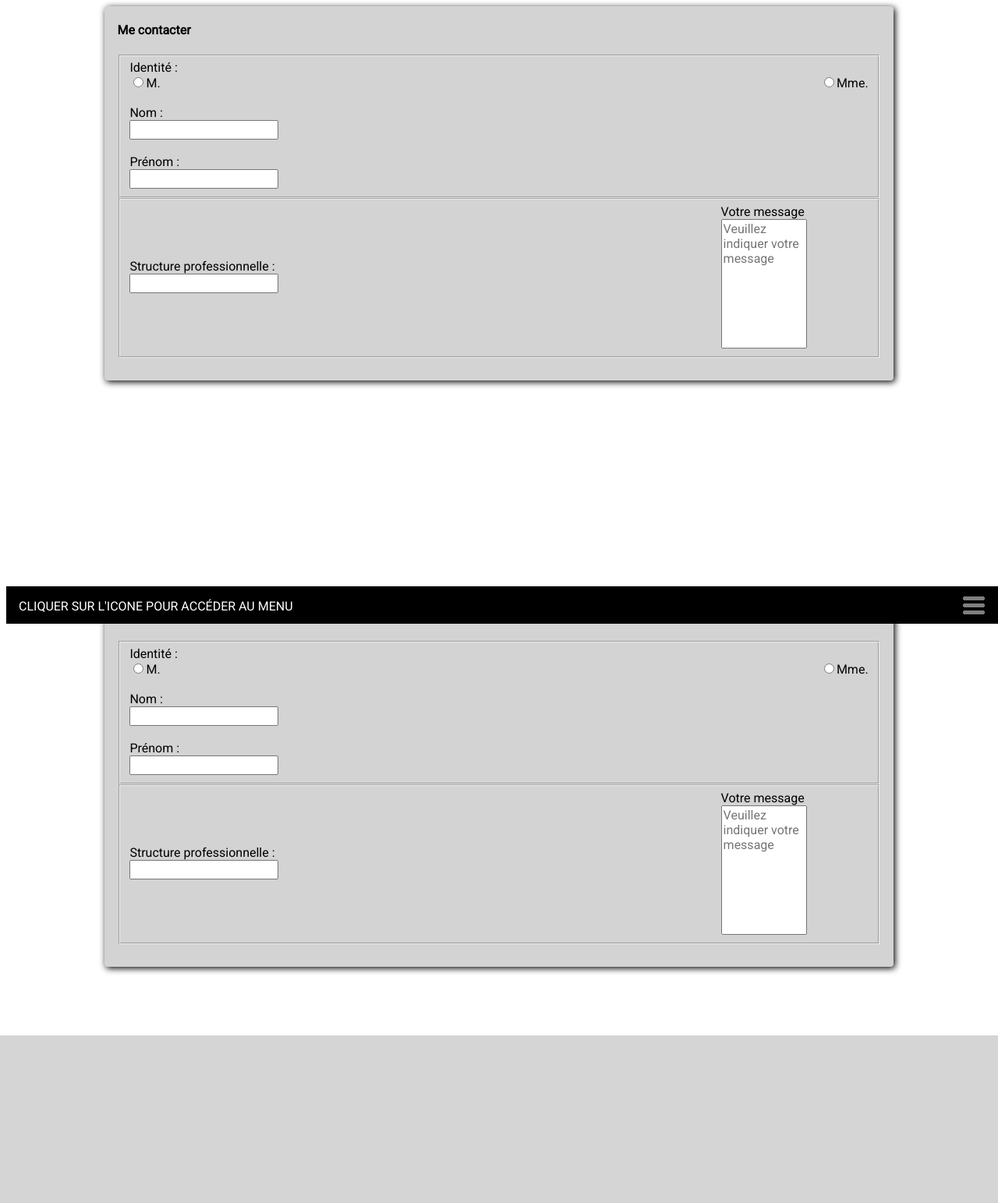
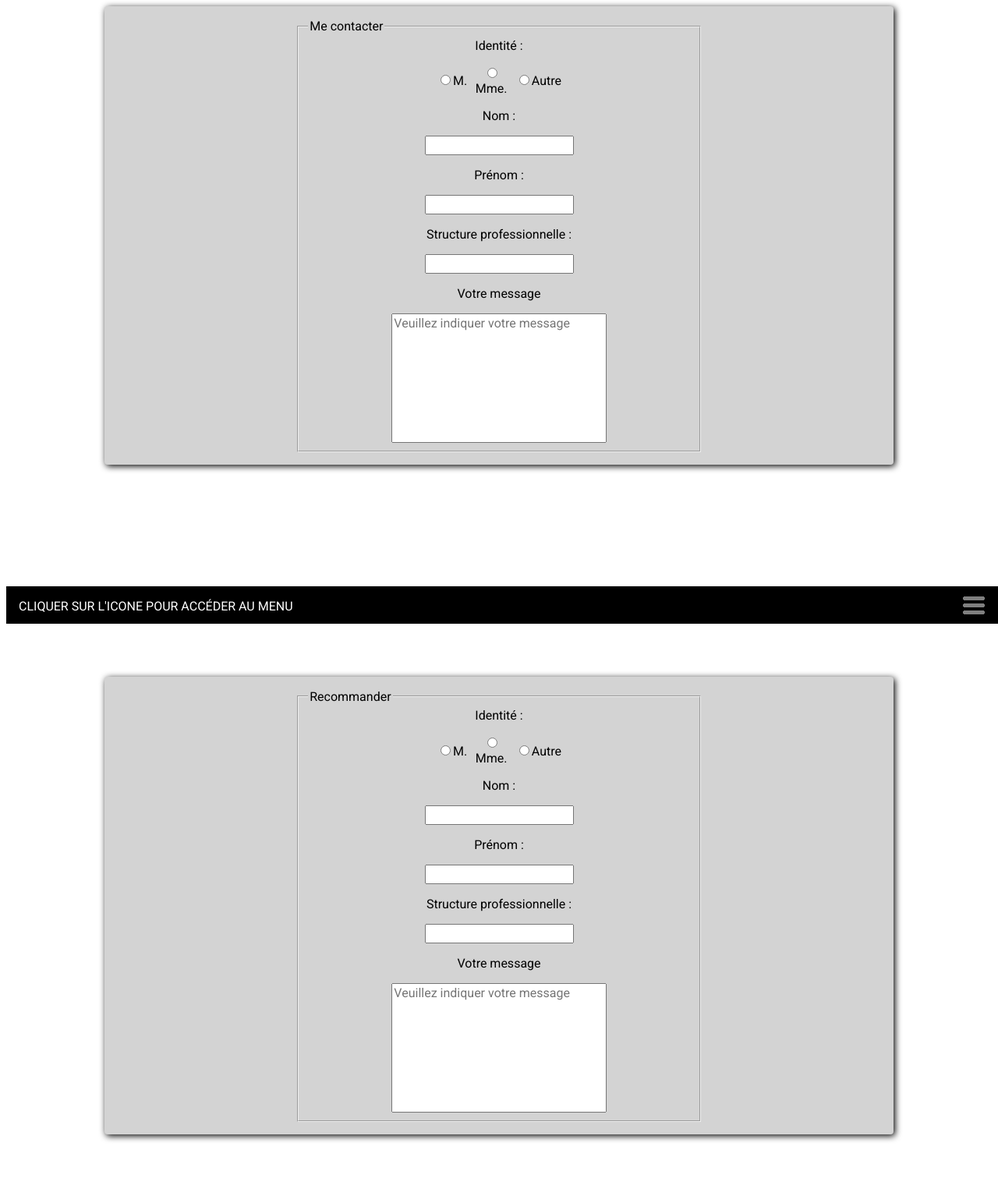
Before and after one commit to tdeniaud/portfolio_Theo_DENIAUD, a PHP site: page /contact.html in a window 1280 px wide. Shown: the whole page at 78% size. Before the commit the page ends 1328 px from the top, so only its background shows below. Run offline with PHP 8.4, Linux system fonts and the light colour scheme.

Commit message:
modification formulaire mise en page

```diff
--- a/contact.html
+++ b/contact.html
@@ -21,95 +21,119 @@
 <body>
 
     <div id="main-page">
+
         <div class="box">
 
+
             <form method="post" action="enregistrement-BDD.php">
+
                 <section class="margin">
 
-                            <h4>Me contacter</h4>
+                    <div class="center">
+
                         <fieldset>
+
+                            <legend> Me contacter</legend>
+
                             <div class="flex-column">
+
                                 <label>Identité :</label>
-                                        <div class="flex-row">
+
+                                <div class="flex-row" id="size-10em">
+
                                     <label><input name="sexe" type="radio" value="H">M.</label>
+
                                     <label><input name="sexe" type="radio" value="F">Mme.</label>
-                                        </div>
 
-                                        <br>
-
-                                        <label>Nom :</label>
-                                        <label><input name="nom" type="text" maxlength="25" title="votre nom"></label>
-                                        <br>
-
-                                        <label>Prénom :</label>
-                                        <label><input name="nom" type="text" maxlength="25"></label>
-                                </div>
-
-                            </fieldset>
-                            <fieldset>
-                                <div class="flex-row">
-                                    <div class="flex-column">
-                                            <span>Structure professionnelle :</span>
-                                            <label><input name="Entreprise" type="text"></label>
-                                    </div>
-                                    <div class="flex-column">
-                                            <label>Votre message</label>
-                                            <textarea name="msg" class="champs" placeholder="Veuillez indiquer votre message"></textarea>
-                                    </div>
+                                    <label><input name="sexe" type="radio" value="A">Autre</label>
 
 
                                 </div>
 
+                                <label>Nom :</label>
+
+                                <label><input name="nom" type="text" maxlength="25" title="votre nom"></label>
+
+                                <label>Prénom :</label>
+
+                                <label><input name="nom" type="text" maxlength="25"></label>
+
+                                <label>Structure professionnelle :</label>
+
+                                <label><input name="Entreprise" type="text"></label>
+
+
+                                <label>Votre message</label>
+
+                                <textarea name="msg" class="champs" placeholder="Veuillez indiquer votre message"></textarea>
+
+                            </div>
+
                         </fieldset>
+
+                    </div>
+
                 </section>
+
             </form>
 
+        </div>
 
-            </div>
         <div id="space"></div>
+
         <div class="box">
 
             <form method="post" action="enregistrement-BDD.php">
+
                 <section class="margin">
 
-                                 <h4>Recommander</h4>
+                    <div class="center">
+
                         <fieldset>
+
+                            <legend> Recommander</legend>
+
                                 <div class="flex-column">
+
                                     <label>Identité :</label>
-                                             <div class="flex-row">
+
+                                    <div class="flex-row" id="size-10em">
+
                                         <label><input name="sexe" type="radio" value="H">M.</label>
+
                                         <label><input name="sexe" type="radio" value="F">Mme.</label>
-                                             </div>
 
-                                             <br>
-
-                                             <label>Nom :</label>
-                                             <label><input name="nom" type="text" maxlength="25" title="votre nom"></label>
-                                             <br>
-
-                                             <label>Prénom :</label>
-                                             <label><input name="nom" type="text" maxlength="25"></label>
-                                     </div>
-
-                                 </fieldset>
-                                 <fieldset>
-                                     <div class="flex-row">
-                                         <div class="flex-column">
-                                                 <span>Structure professionnelle :</span>
-                                                 <label><input name="Entreprise" type="text"></label>
-                                         </div>
-                                         <div class="flex-column">
-                                                 <label>Votre message</label>
-                                                 <textarea name="msg" class="champs" placeholder="Veuillez indiquer votre message"></textarea>
-                                         </div>
+                                        <label><input name="sexe" type="radio" value="A">Autre</label>
 
 
                                     </div>
 
+                                    <label>Nom :</label>
+
+                                    <label><input name="nom" type="text" maxlength="25" title="votre nom"></label>
+
+                                    <label>Prénom :</label>
+
+                                    <label><input name="nom" type="text" maxlength="25"></label>
+
+                                    <label>Structure professionnelle :</label>
+
+                                    <label><input name="Entreprise" type="text"></label>
+
+
+                                    <label>Votre message</label>
+
+                                    <textarea name="msg" class="champs" placeholder="Veuillez indiquer votre message"></textarea>
+
+                                </div>
+
                         </fieldset>
+
+                    </div>
+
                 </section>
+
             </form>
-
 
         </div>
 
@@ -142,7 +166,6 @@
 
                             <li><a href="contact.html">Contact</a></li>
 
-                            <li><a href="#">Recommander</a></li>
 
                         </ul>
 
--- a/index.html
+++ b/index.html
@@ -379,8 +379,6 @@
 
                             <li><a href="contact.html">Contact</a></li>
 
-                            <li><a href="#">Recommander</a></li>
-
                         </ul>
 
 
--- a/text/global-structure.css
+++ b/text/global-structure.css
@@ -19,3 +19,7 @@ article {
   width: 100%;
 
 }
+
+label {
+  margin-bottom: 1em;
+}
--- a/text/style.css
+++ b/text/style.css
@@ -91,6 +91,17 @@
 
 }
 
+.box-BSI {
+
+  background-color: lightgray;
+  width: 100%;
+  min-height: var(--taille-bloc-BSI);
+  box-shadow: black 0.125em 0.125em 0.5em;
+  border-radius: 0.25em;
+  margin-bottom: 5rem;
+  position: relative;
+
+}
 .flex-row {
 
   display: flex;
@@ -377,3 +388,16 @@
 #space {
   height: 12em;
 }
+
+#size-10em {
+  width: 10em;
+}
+
+fieldset {
+  width: 50%;
+}
+
+fieldset .flex-column {
+  text-align: center;
+  align-items: center;
+}
```
Also changed, not shown: reseaux.html (+6 -8 lines). Lines whose indentation alone changed are shown as unchanged.
